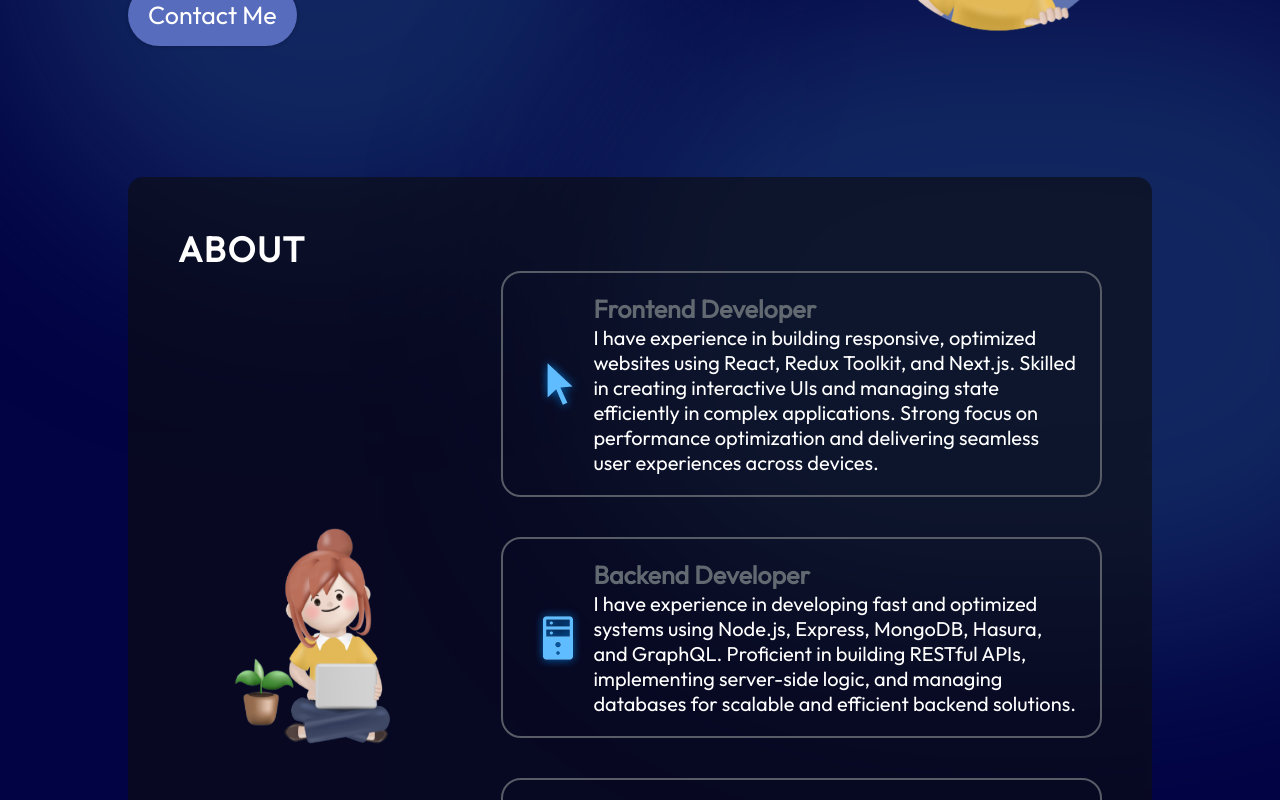
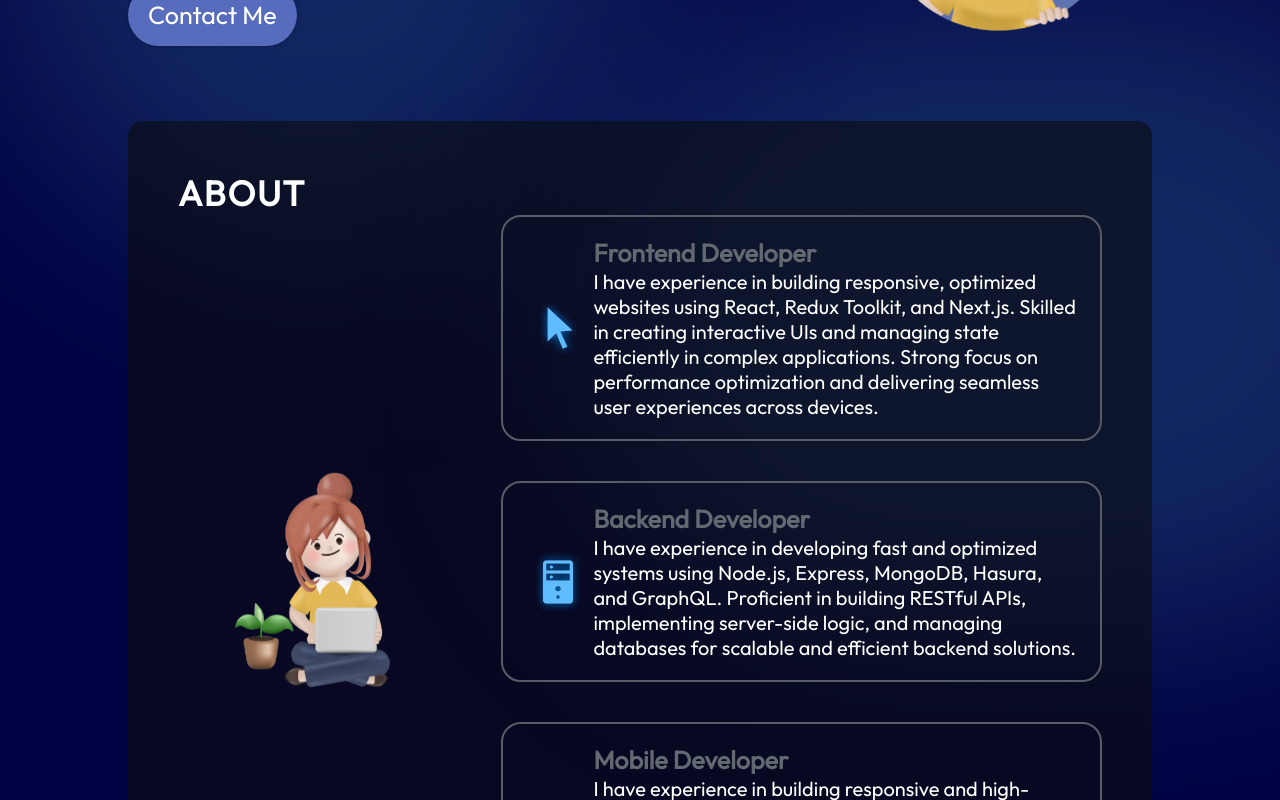
Before and after one commit to ruchik02/my-portfolio, a React (Vite) app: page / in a window 1280 px wide. Shown: the part 400-1200 px from the top of the page. Built offline with nearby package versions, Linux system fonts and the light colour scheme.

Commit message:
portfolio changes

```diff
--- a/src/components/About/About.module.css
+++ b/src/components/About/About.module.css
@@ -5,7 +5,7 @@
   background-color: rgba(12, 12, 12, 0.6);
   border-radius: 15px;
   padding: 50px;
-  margin-top: 120px;
+  margin-top: 5%;
   z-index: 1;
   margin-left: 10%;
   margin-right: 10%;
--- a/src/components/Education/Education.module.css
+++ b/src/components/Education/Education.module.css
@@ -5,7 +5,7 @@
   background-color: rgba(12, 12, 12, 0.6);
   border-radius: 15px;
   padding: 50px;
-  margin-top: 120px;
+  margin-top: 5%;
   z-index: 1;
   margin-left: 10%;
   margin-right: 10%;
```
